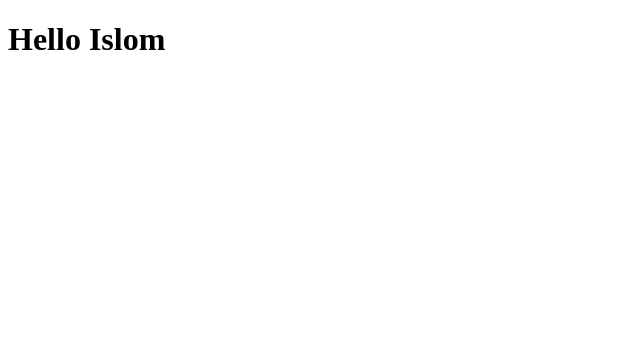
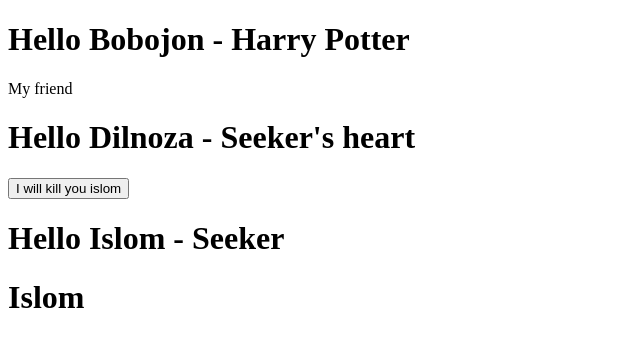
Before and after one commit to islom2202/React-tutorial, a React (Vite) app: page / in a window 1280 px wide. Shown: the top 346 px of the page, without its empty margins (0-640 px from the left). Built offline with nearby package versions, Linux system fonts and the light colour scheme.

Commit message:
added Props explanation

```diff
--- a/src/App.jsx
+++ b/src/App.jsx
@@ -1,9 +1,15 @@
 import React from 'react'
 import {Greet} from './components/Greet'
+import Welcome from './components/Class'
 export const App = () => {
   return (
     <div>
-      <Greet />
+      <Greet name="Bobojon" heroName="Harry Potter" > My friend</Greet>
+      <Greet name="Dilnoza" heroName="Seeker's heart">
+        <button>I will kill you islom</button>
+      </Greet>
+      <Greet name="Islom" heroName="Seeker"></Greet>
+      <Welcome name="Islom"/>
     </div>
   )
 }
--- /dev/null
+++ b/src/components/Class.jsx
@@ -0,0 +1,9 @@
+import React, {Component} from "react";
+class Welcome extends Component {
+  render(){
+    return (
+      <h1>{this.props.name}</h1>
+    )
+  }
+}
+export default Welcome;
--- a/src/components/Greet.jsx
+++ b/src/components/Greet.jsx
@@ -1 +1,10 @@
-export const Greet = () => <h1>Hello Islom</h1>
+export const Greet = (props) => {
+  return (
+    <div>
+      <h1>
+        Hello {props.name} - {props.heroName}
+      </h1>
+      {props.children}
+    </div>
+  )
+}
```
Also changed, not shown: 1 other file (tests, documents, lock files or other folders).
